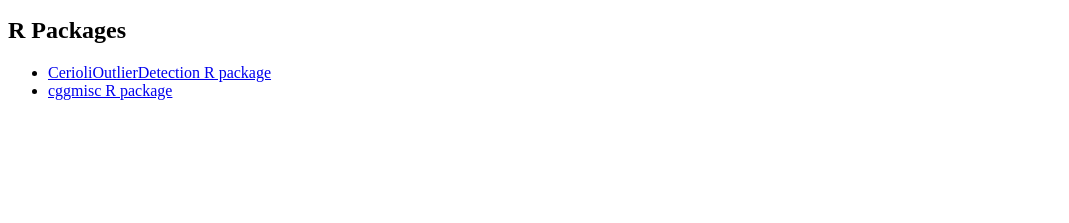
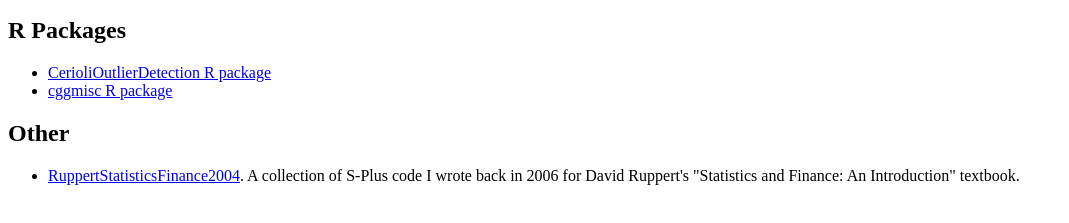
Before and after one commit to christopherggreen/christopherggreen.github.io, a plain HTML site: page index.html in a window 1280 px wide. Shown: the part 101-324 px from the top of the page, without its empty margins (0-1069 px from the left). Drawn offline with Linux system fonts and the light colour scheme.

Commit message:
Update for Ruppert collection.

```diff
--- a/index.html
+++ b/index.html
@@ -9,5 +9,13 @@
 	<li><a href="http://christopherggreen.github.io/CerioliOutlierDetection/">CerioliOutlierDetection R package</a></li>
 	<li><a href=" http://christopherggreen.github.io/cggmisc/">cggmisc R package</a></li>
 </ul>
+
+<h2>Other</h2>
+<ul>
+	<li><a href="http://christopherggreen.github.io/RuppertStatisticsFinance2004">
+		RuppertStatisticsFinance2004</a>. A collection of S-Plus code I wrote back
+	in 2006 for David Ruppert's &quot;Statistics and Finance: An Introduction&quot;
+	textbook.</li>
+</ul>
 </body>
 </html>
```
